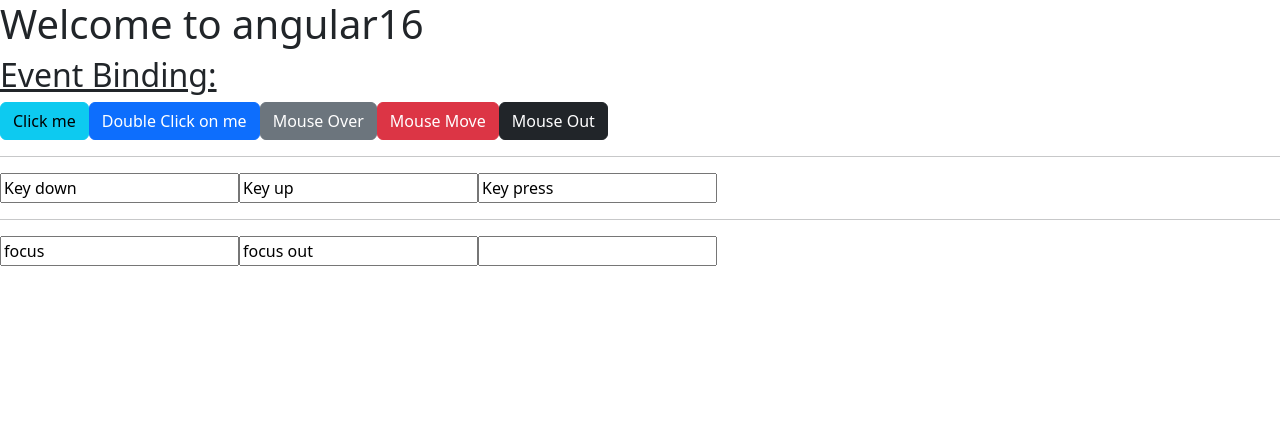
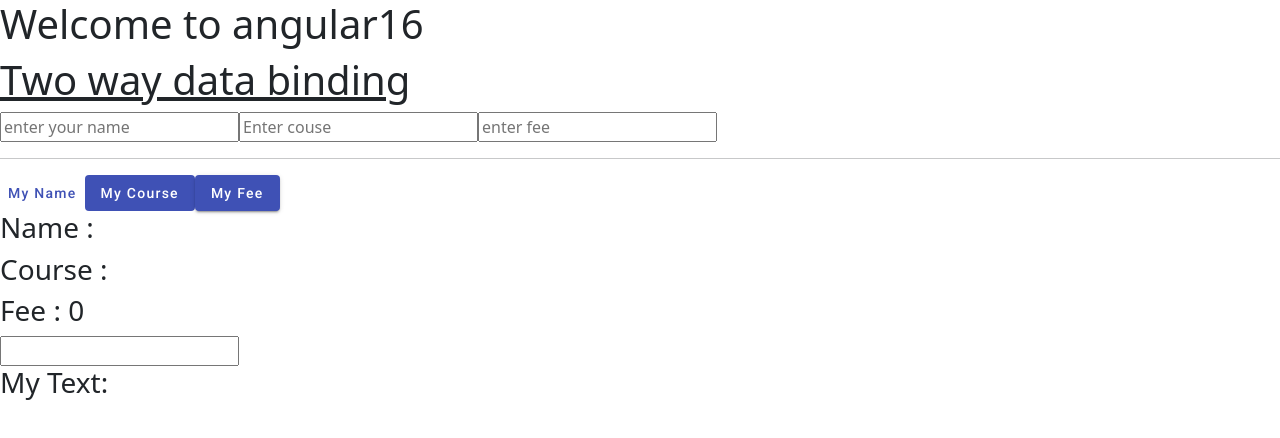
Before and after one commit to iamVenky7/Angular16, an Angular app: page / in a window 1280 px wide. Shown: the top 438 px of the page. Built offline with nearby package versions, Linux system fonts and the light colour scheme.

Commit message:
two-way data-binding

```diff
--- a/src/app/app.component.html
+++ b/src/app/app.component.html
@@ -5,4 +5,5 @@
 <app-prop-binding></app-prop-binding> -->
 <!-- <app-classbindind></app-classbindind> -->
 <!-- <app-stylebinding></app-stylebinding> -->
-<app-eventbinding></app-eventbinding>
+<!-- <app-eventbinding></app-eventbinding> -->
+<app-twoway></app-twoway>
--- a/src/app/app.module.ts
+++ b/src/app/app.module.ts
@@ -10,6 +10,9 @@ import { PropBindingComponent } from './components/prop-binding/prop-binding.com
 import { ClassbindindComponent } from './components/classbindind/classbindind.component';
 import { StylebindingComponent } from './components/stylebinding/stylebinding.component';
 import { EventbindingComponent } from './components/eventbinding/eventbinding.component';
+import { TwowayComponent } from './components/twoway/twoway.component';
+import { AngularMaterialModule } from './modules/angular-material/angular-material.module';
+import { FormsModule } from '@angular/forms';
 
 @NgModule({
   declarations: [
@@ -19,14 +22,16 @@ import { EventbindingComponent } from './components/eventbinding/eventbinding.co
     PropBindingComponent,
     ClassbindindComponent,
     StylebindingComponent,
-    EventbindingComponent
+    EventbindingComponent,
+    TwowayComponent,
   ],
   imports: [
     BrowserModule,
     AppRoutingModule,
-    BrowserAnimationsModule
+    BrowserAnimationsModule,
+    AngularMaterialModule, FormsModule
   ],
   providers: [],
-  bootstrap: [AppComponent]
+  bootstrap: [AppComponent],
 })
-export class AppModule { }
+export class AppModule {}
--- /dev/null
+++ b/src/app/components/twoway/twoway.component.html
@@ -0,0 +1,17 @@
+<h1><u>Two way data binding</u></h1>
+
+<input type="text" #name placeholder="enter your name">
+<input type="text" #course placeholder="Enter couse">
+<input type="text" #fee placeholder="enter fee">
+<hr>
+<button mat-button color="primary" (click)="onClick(name.value)">My Name</button>
+<button mat-flat-button color="primary" (click)="onClick1(course.value)">My Course</button>
+<button mat-raised-button color="primary" (click)="onClick2(fee.value)">My Fee</button>
+
+<h3>Name : {{myName}}</h3>
+<h3>Course : {{myCourse}}</h3>
+<h3>Fee : {{myFee}}</h3>
+
+
+<input type="text" [(ngModel)] = 'myText'>
+<h3>My Text: {{myText}}</h3>
--- /dev/null
+++ b/src/app/components/twoway/twoway.component.ts
@@ -0,0 +1,26 @@
+import { Component } from '@angular/core';
+
+@Component({
+  selector: 'app-twoway',
+  templateUrl: './twoway.component.html',
+  styleUrls: ['./twoway.component.css'],
+})
+export class TwowayComponent {
+  public myName: string = '';
+  public myFee: number = 0;
+  public myCourse: string = '';
+  public myText:string;
+
+  onClick(v) {
+    console.log('Name:' + v);
+    this.myName = v;
+  }
+  onClick1(v) {
+    console.log('Name:' + v);
+    this.myCourse = v;
+  }
+  onClick2(v) {
+    console.log('Name:' + v);
+    this.myFee = v;
+  }
+}
--- /dev/null
+++ b/src/app/modules/angular-material/angular-material.module.ts
@@ -0,0 +1,13 @@
+import { NgModule } from '@angular/core';
+
+import { MatButtonModule } from '@angular/material/button';
+
+
+const materialComponents =[
+  MatButtonModule
+]
+@NgModule({
+  exports: [materialComponents],
+  imports: [materialComponents],
+})
+export class AngularMaterialModule {}
```
Also changed, not shown: src/app/components/twoway/twoway.component.css (added).
